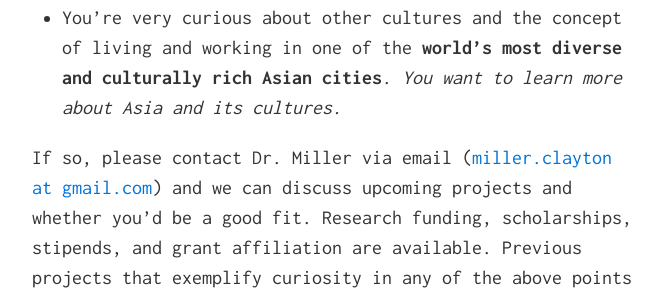
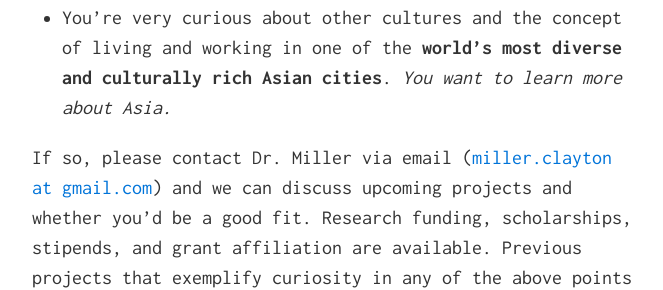
Before and after one commit to buds-lab/buds-lab.github.io, a Jekyll site: the page built from index.md, in a window 1280 px wide and 900 px high, scrolled down 1840 px. Shown: the part 427-717 px from the top of the window, without its empty margins (308-971 px from the left). Built offline with Jekyll 4.4.1, drawn with Linux system fonts in a browser that asks for light colours.

Commit message:
update postings

```diff
--- a/index.md
+++ b/index.md
@@ -25,9 +25,9 @@ Do any (or all) of these situations describe you?
 * You're an **architect, mechanical or electrical engineer, energy simulator, urban planner, or any other type of building industry professional** who has a strong curiosity in how huge amounts of temporal, spatial, and meta data about buildings and cities will change the way we design, operate, and inhabit these entities. You've gotten tired of using spreadsheets, and have started using scripting languages such as [Python](https://www.python.org/){:target="_blank"} or [R](https://www.r-project.org/){:target="_blank"} to process larger amounts of sensor or spatial data from buildings or building information models. You want to learn more about *data science and informatics*
 * You're a **data scientist, statistician, programmer, or electronics engineer** who has a strong curiosity in how IoT, web technologies, and visual analytics can be applied to buildings and cities. You've used [particle cores](https://www.particle.io/){:target="_blank"} to design your own indoor environmental sensor device and dashboard and are annoying your colleagues about how much you know about indoor air quality. *You want to learn more about buildings and cities.*
 * You've considered going back to school to get a **Masters or Ph.D. degree** while learning more about data science. Or you simply want to take a leave of absence, take a gap year, do a Fulbright grant, explore some cool stuff, etc. for 6 months or more. *You want to learn more about academia and making an impact with reproducible research.*
-* You're very curious about other cultures and the concept of living and working in one of the **world's most diverse and culturally rich Asian cities**. *You want to learn more about Asia and its cultures.*
+* You're very curious about other cultures and the concept of living and working in one of the **world's most diverse and culturally rich Asian cities**. *You want to learn more about Asia.*
 
-If so, please contact Dr. Miller via email ([miller.clayton at gmail.com](mailto:user@example.com)) and we can discuss upcoming projects and whether you'd be a good fit. Research funding, scholarships, stipends, and grant affiliation are available. Previous projects that exemplify curiosity in any of the above points is desirable.
+If so, please contact Dr. Miller via email ([miller.clayton at gmail.com](mailto:miller.clayton@gmail.com)) and we can discuss upcoming projects and whether you'd be a good fit. Research funding, scholarships, stipends, and grant affiliation are available. Previous projects that exemplify curiosity in any of the above points is desirable.
 
 &copy; 2017 BUDS Lab
 
```
